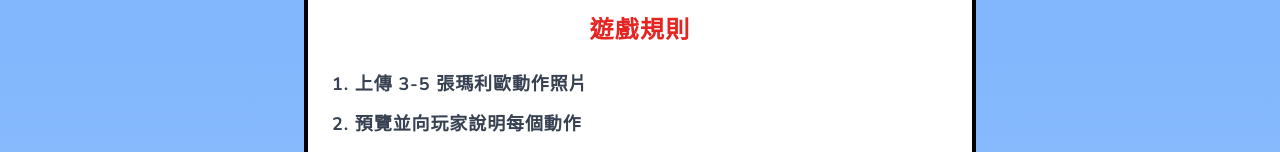
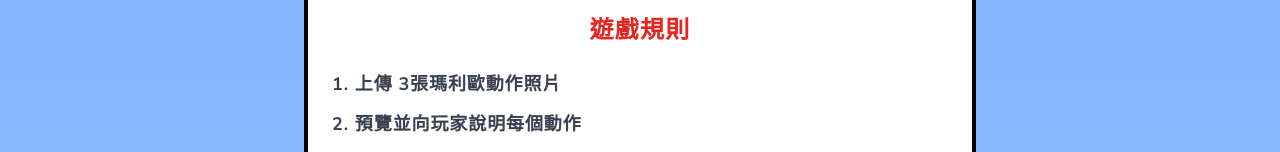
Before and after one commit to samuelyang-cofit/mario-elimination-game, a React (Vite) app: page / in a window 1280 px wide. Shown: the part 1290-1442 px from the top of the page. Built offline with nearby package versions, Linux system fonts and the light colour scheme.

Commit message:
修改warning message

```diff
--- a/src/App.jsx
+++ b/src/App.jsx
@@ -24,7 +24,7 @@
   const handleImageUpload = (e) => {
     const files = Array.from(e.target.files)
     if (files.length < 3 || files.length > 5) {
-      alert('請上傳 3 到 5 張照片！')
+      alert('請上傳 3 照片！')
       return
     }
 
@@ -397,7 +397,7 @@
         >
           <h3 className="font-chinese-cute text-2xl mb-6 text-center text-mario-red">遊戲規則</h3>
           <ol className="font-chinese-cute text-base md:text-lg space-y-3 text-gray-700 leading-relaxed">
-            <li>1. 上傳 3-5 張瑪利歐動作照片</li>
+            <li>1. 上傳 3張瑪利歐動作照片</li>
             <li>2. 預覽並向玩家說明每個動作</li>
             <li>3. 點擊左右箭頭切換動作照片</li>
             <li>4. 完成預覽後點擊開始遊戲</li>
```
Also changed, not shown: 1 other file (tests, documents, lock files or other folders).
